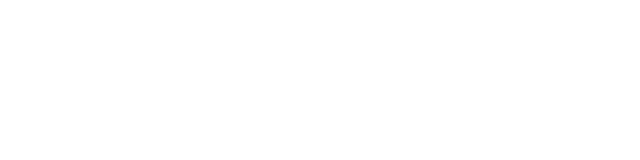
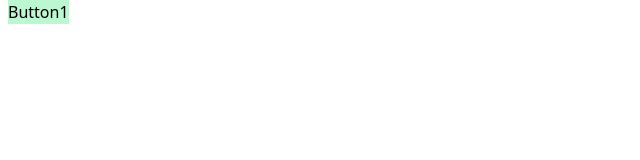
Before and after one commit to soAcademy/workshop-state-and-event, a React (Create React App) app: page / in a window 1280 px wide. Shown: the top 160 px of the page, without its empty margins (0-640 px from the left). Built offline with nearby package versions, Linux system fonts and the light colour scheme.

Commit message:
feat:buttons event1

```diff
--- a/src/App.js
+++ b/src/App.js
@@ -1,36 +1,36 @@
-import Event1 from "./EventsAnswer/Event1";
-import Event2 from "./EventsAnswer/Event2";
-import Event3 from "./EventsAnswer/Event3";
-import Event4 from "./EventsAnswer/Event4";
-import Event5 from "./EventsAnswer/Event5";
-import Event6 from "./EventsAnswer/Event6";
-import Event7 from "./EventsAnswer/Event7";
-import Event8 from "./EventsAnswer/Event8";
+import Event1 from "./Events/Event1";
+// import Event2 from "./EventsAnswer/Event2";
+// import Event3 from "./EventsAnswer/Event3";
+// import Event4 from "./EventsAnswer/Event4";
+// import Event5 from "./EventsAnswer/Event5";
+// import Event6 from "./EventsAnswer/Event6";
+// import Event7 from "./EventsAnswer/Event7";
+// import Event8 from "./EventsAnswer/Event8";
 
-import State1 from "./StatesAnswer/State1";
-import State2 from "./StatesAnswer/State2";
-import State3 from "./StatesAnswer/State3";
-import State4 from "./StatesAnswer/State4";
-import State5 from "./StatesAnswer/State5";
-import State6 from "./StatesAnswer/State6";
+// import State1 from "./StatesAnswer/State1";
+// import State2 from "./StatesAnswer/State2";
+// import State3 from "./StatesAnswer/State3";
+// import State4 from "./StatesAnswer/State4";
+// import State5 from "./StatesAnswer/State5";
+// import State6 from "./StatesAnswer/State6";
 
-import Prop1 from "./PropsAnswer/Prop1";
-import Prop2 from "./PropsAnswer/Prop2";
-import Prop3 from "./PropsAnswer/Prop3";
-import Prop4 from "./PropsAnswer/Prop4";
+// import Prop1 from "./PropsAnswer/Prop1";
+// import Prop2 from "./PropsAnswer/Prop2";
+// import Prop3 from "./PropsAnswer/Prop3";
+// import Prop4 from "./PropsAnswer/Prop4";
 
-import Effect1 from "./EffectsAnswer/Effect1";
-import Effect2 from "./EffectsAnswer/Effect2";
-import Effect3 from "./EffectsAnswer/Effect3";
-import Effect4 from "./EffectsAnswer/Effect4";
-import Effect5 from "./EffectsAnswer/Effect5";
-import Effect6 from "./EffectsAnswer/Effect6";
-import Effect7 from "./EffectsAnswer/Effect7";
+// import Effect1 from "./EffectsAnswer/Effect1";
+// import Effect2 from "./EffectsAnswer/Effect2";
+// import Effect3 from "./EffectsAnswer/Effect3";
+// import Effect4 from "./EffectsAnswer/Effect4";
+// import Effect5 from "./EffectsAnswer/Effect5";
+// import Effect6 from "./EffectsAnswer/Effect6";
+// import Effect7 from "./EffectsAnswer/Effect7";
 
 const App = () => {
   return (
     <div>
-      {/* <Event1 /> */}
+      <Event1 />
       {/* <Event2 /> */}
       {/* <Event3 /> */}
       {/* <Event4 /> */}
--- /dev/null
+++ b/src/Events/Event1.js
@@ -0,0 +1,11 @@
+import React from "react";
+
+const Event1 = () => {
+  return (
+    <div className="ml-2">
+      <button className="bg-green-200" onClick={()=>console.log("Hello world!")}>Button1</button>
+    </div>
+  )
+}
+
+export default Event1;
```
